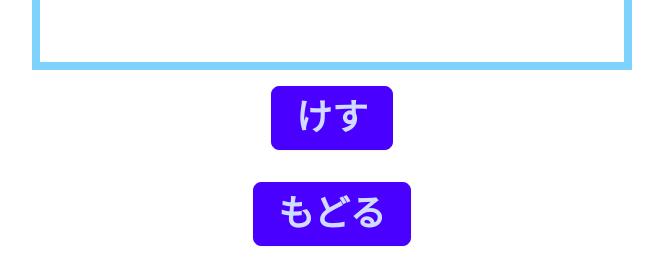
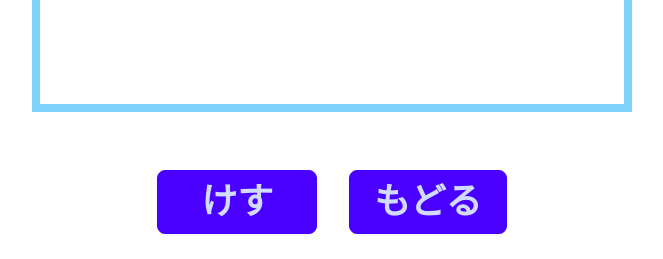
Before and after one commit to hypermkt/hyperkana, a Next.js app: page /letters/1/1 in a window 1280 px wide. Shown: the part 550-809 px from the top of the page, without its empty margins (308-971 px from the left). Built offline with nearby package versions, Linux system fonts and the light colour scheme.

Commit message:
ボタンの位置を横並びにする

```diff
--- a/src/app/components/Button.tsx
+++ b/src/app/components/Button.tsx
@@ -8,7 +8,7 @@ export default function ButtonComponent({
   onClick,
 }: ButtonComponentProps) {
   return (
-    <button onClick={onClick} className="btn btn-primary btn-lg text-4xl">
+    <button onClick={onClick} className="btn btn-primary btn-lg text-4xl w-40">
       {children}
     </button>
   );
--- a/src/app/letters/[type]/[letter]/page.tsx
+++ b/src/app/letters/[type]/[letter]/page.tsx
@@ -43,16 +43,18 @@ export default function HiraganaDetail() {
         </div>
       </div>
 
-      <div className="p-4 flex justify-center relative z-10">
+      <div className="flex flex-row justify-center">
+        <div className="p-4 relative z-10">
           <ButtonComponent onClick={() => canvasRef.current?.clearCanvas()}>
             けす
           </ButtonComponent>
         </div>
-      <div className="p-4 flex justify-center relative z-10">
+        <div className="p-4 relative z-10">
           <AnchorButtonComponent href={`/letters/${type}`}>
             もどる
           </AnchorButtonComponent>
         </div>
       </div>
+    </div>
   );
 }
```
Lines whose indentation alone changed are shown as unchanged.
